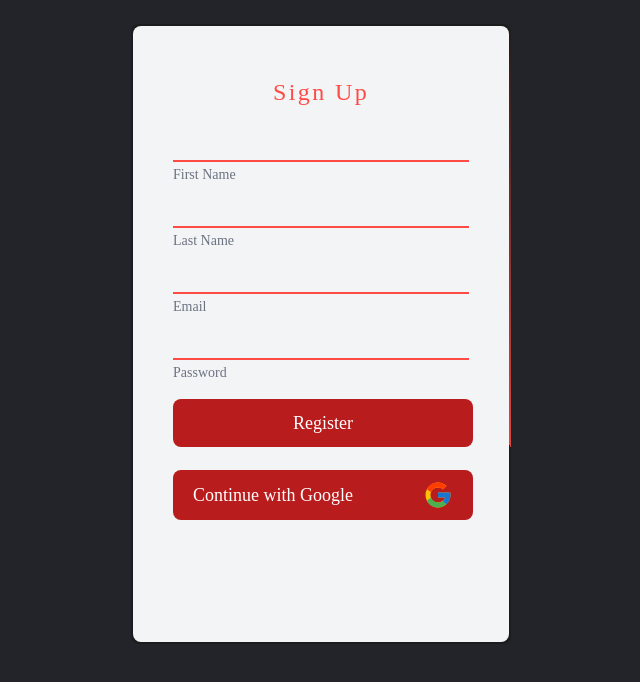
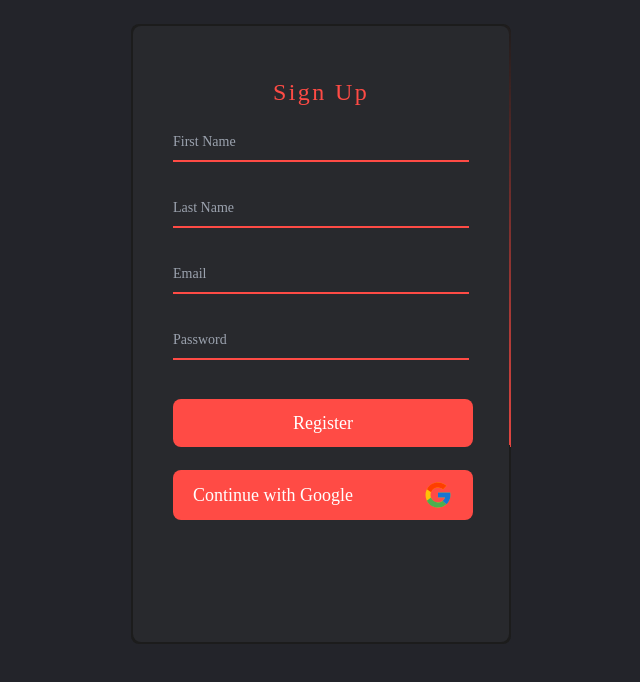
Before and after one commit to Q3421Serhat/movie-app, a React (Create React App) app: page / in a window 1280 px wide. Shown: the top 682 px of the page, without its empty margins (319-959 px from the left). Built offline with nearby package versions, Linux system fonts and the light colour scheme; the HTML template or start-up script is replaced by a standard one.

Commit message:
dark class

```diff
--- a/public/index.html
+++ b/public/index.html
@@ -1,5 +1,5 @@
 <!DOCTYPE html>
-<html lang="en">
+<html class="dark" lang="en">
   <head>
     <meta charset="utf-8" />
     <link rel="icon" href="%PUBLIC_URL%/favicon.ico" />
--- a/src/index.css
+++ b/src/index.css
@@ -9,7 +9,7 @@
     @apply block py-2.5 px-0 w-full text-sm text-gray-900 bg-transparent border-0 border-b-2 border-red-main appearance-none dark:text-white dark:border-red-main dark:focus:border-red-main focus:outline-none focus:ring-0 focus:border-red-main;
   }
   label {
-    @apply peer-focus:font-medium text-sm text-gray-500 dark:text-gray-400 duration-300 transform -translate-y-6 scale-75 top-3 -z-10 origin-[0] peer-focus:left-0 peer-focus:text-red-main peer-focus:dark:text-red-main peer-placeholder-shown:scale-100 peer-placeholder-shown:translate-y-0 peer-focus:scale-75 peer-focus:-translate-y-6;
+    @apply peer-focus:font-medium absolute text-sm text-gray-500 dark:text-gray-400 duration-300 transform -translate-y-6 scale-75 top-3 -z-10 origin-[0] peer-focus:left-0 peer-focus:text-red-main peer-focus:dark:text-red-main peer-placeholder-shown:scale-100 peer-placeholder-shown:translate-y-0 peer-focus:scale-75 peer-focus:-translate-y-6;
   }
 }
 
--- a/src/pages/Register.jsx
+++ b/src/pages/Register.jsx
@@ -11,20 +11,20 @@ const Register = () => {
           <h2 className="text-red-main text-2xl font-[500] text-center tracking-[0.1em] mb-3">
             Sign Up
           </h2>
-          <div>
-            <input name="floating_text" type="text" required />
+          <div className="relative z-0 w-full mb-6 group">
+            <input className= 'peer' name="floating_text" type="text" placeholder="" required />
             <label htmlFor="floating_text">First Name</label>
           </div>
-          <div>
-            <input name="floating_text" type="text" required />
+          <div className="relative z-0 w-full mb-6 group">
+            <input className= 'peer' name="floating_text" type="text" placeholder="" required />
             <label htmlFor="floating_text">Last Name</label>
           </div>
-          <div>
-            <input name="floating_email" type="email" />
+          <div className="relative z-0 w-full mb-6 group">
+            <input className= 'peer' name="floating_email" type="email" placeholder="" required />
             <label htmlFor="floating_email">Email</label>
           </div>
-          <div>
-            <input name="floating_password" type="password" />
+          <div className="relative z-0 w-full mb-6 group">
+            <input className= 'peer' name="floating_password" type="password" placeholder="" required />
             <label htmlFor="floating_password">Password</label>
           </div>
           <button type="submit" className="btn-danger">Register</button>
--- a/tailwind.config.js
+++ b/tailwind.config.js
@@ -15,4 +15,6 @@ module.exports = {
     },
   },
   plugins: [],
+  darkMode: 'class',
+
 }
```
